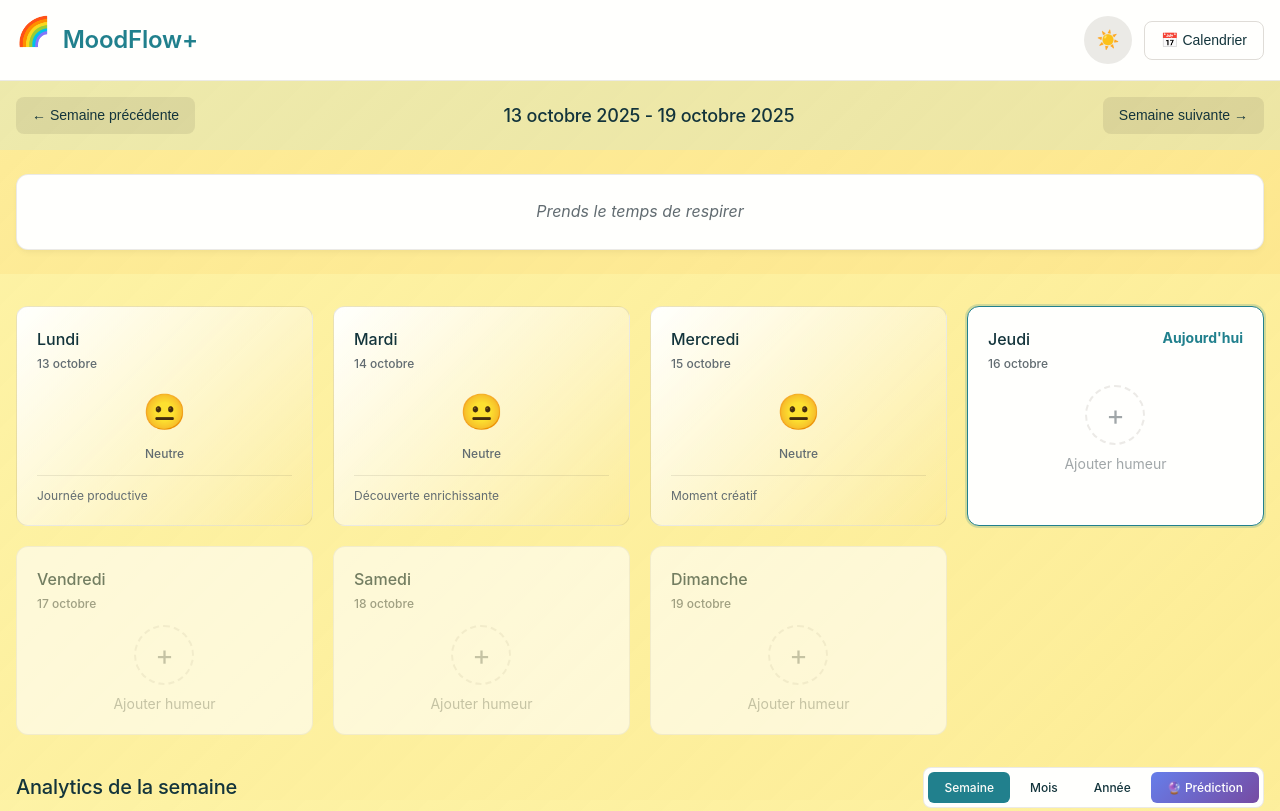
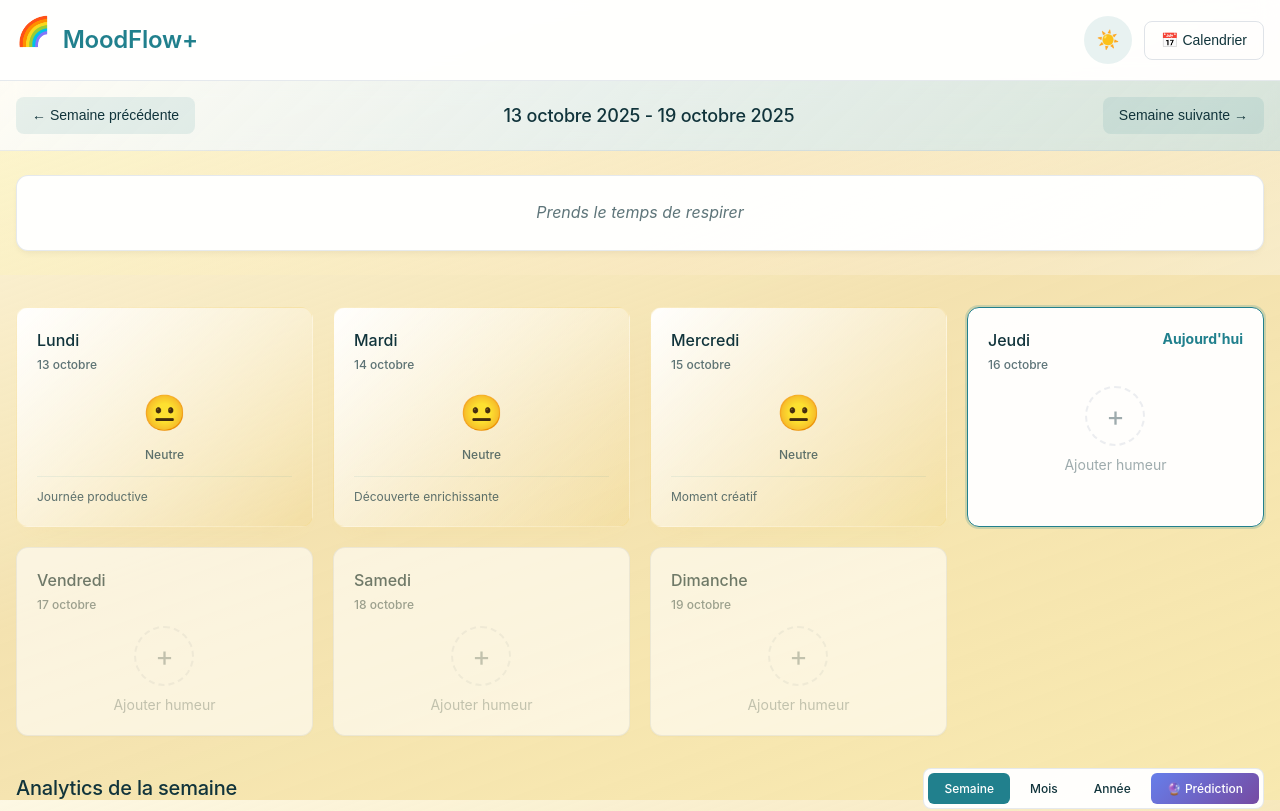
Before and after one commit to Aezule/moodflow, a Vue app: page / in a window 1280 px wide. Shown: the top 811 px of the page. Built offline with nearby package versions, Linux system fonts and the light colour scheme; the HTML template or start-up script is replaced by a standard one; a web font is replaced by a local one.

Commit message:
style: new colors

```diff
--- a/src/assets/main.css
+++ b/src/assets/main.css
@@ -34,36 +34,36 @@
   --color-orange-400-rgb: 230, 129, 97;
 
   /* Background color tokens (Light Mode) */
-  --color-bg-1: rgba(59, 130, 246, 0.08);
-  --color-bg-2: rgba(245, 158, 11, 0.08);
-  --color-bg-3: rgba(34, 197, 94, 0.08);
-  --color-bg-4: rgba(239, 68, 68, 0.08);
-  --color-bg-5: rgba(147, 51, 234, 0.08);
-  --color-bg-6: rgba(249, 115, 22, 0.08);
-  --color-bg-7: rgba(236, 72, 153, 0.08);
-  --color-bg-8: rgba(6, 182, 212, 0.08);
+  --color-bg-1: rgba(125, 211, 252, 0.18);
+  --color-bg-2: rgba(253, 216, 135, 0.18);
+  --color-bg-3: rgba(167, 243, 208, 0.18);
+  --color-bg-4: rgba(248, 153, 153, 0.18);
+  --color-bg-5: rgba(196, 181, 253, 0.18);
+  --color-bg-6: rgba(253, 186, 116, 0.18);
+  --color-bg-7: rgba(244, 182, 228, 0.18);
+  --color-bg-8: rgba(45, 212, 191, 0.18);
 
   /* Semantic Color Tokens (Light Mode) */
-  --color-background: var(--color-cream-50);
-  --color-surface: var(--color-cream-100);
-  --color-text: var(--color-slate-900);
-  --color-text-secondary: var(--color-slate-500);
+  --color-background: rgba(244, 249, 255, 1);
+  --color-surface: rgba(255, 255, 255, 0.96);
+  --color-text: rgba(17, 52, 59, 1);
+  --color-text-secondary: rgba(17, 52, 59, 0.68);
   --color-primary: var(--color-teal-500);
   --color-primary-hover: var(--color-teal-600);
   --color-primary-active: var(--color-teal-700);
-  --color-secondary: rgba(var(--color-brown-600-rgb), 0.12);
-  --color-secondary-hover: rgba(var(--color-brown-600-rgb), 0.2);
-  --color-secondary-active: rgba(var(--color-brown-600-rgb), 0.25);
-  --color-border: rgba(var(--color-brown-600-rgb), 0.2);
-  --color-btn-primary-text: var(--color-cream-50);
-  --color-card-border: rgba(var(--color-brown-600-rgb), 0.12);
-  --color-card-border-inner: rgba(var(--color-brown-600-rgb), 0.12);
+  --color-secondary: rgba(var(--color-teal-500-rgb), 0.1);
+  --color-secondary-hover: rgba(var(--color-teal-500-rgb), 0.18);
+  --color-secondary-active: rgba(var(--color-teal-500-rgb), 0.26);
+  --color-border: rgba(148, 163, 184, 0.3);
+  --color-btn-primary-text: var(--color-white);
+  --color-card-border: rgba(148, 163, 184, 0.24);
+  --color-card-border-inner: rgba(var(--color-teal-500-rgb), 0.08);
   --color-error: var(--color-red-500);
   --color-success: var(--color-teal-500);
   --color-warning: var(--color-orange-500);
   --color-info: var(--color-slate-500);
-  --color-focus-ring: rgba(var(--color-teal-500-rgb), 0.4);
-  --color-select-caret: rgba(var(--color-slate-900-rgb), 0.8);
+  --color-focus-ring: rgba(var(--color-teal-500-rgb), 0.35);
+  --color-select-caret: rgba(var(--color-slate-900-rgb), 0.75);
 
   /* Common style patterns */
   --focus-ring: 0 0 0 3px var(--color-focus-ring);
@@ -148,7 +148,12 @@
   --mood-happy: #6c5ce7;
   --mood-very-happy: #00b894;
   --animation-bounce: cubic-bezier(0.68, -0.55, 0.265, 1.55);
-  --moodflow-background: none;
+  --moodflow-background: linear-gradient(
+    150deg,
+    rgba(224, 242, 254, 0.88) 0%,
+    rgba(219, 255, 244, 0.78) 45%,
+    rgba(255, 255, 255, 0.9) 100%
+  );
 }
 
 @media (prefers-color-scheme: dark) {
@@ -246,35 +251,43 @@
   --color-error-rgb: var(--color-red-400-rgb);
   --color-warning-rgb: var(--color-orange-400-rgb);
   --color-info-rgb: var(--color-gray-300-rgb);
+  --moodflow-background: none;
 }
 
 [data-color-scheme='light'] {
   --color-brown-600-rgb: 94, 82, 64;
   --color-teal-500-rgb: 33, 128, 141;
   --color-slate-900-rgb: 19, 52, 59;
-  --color-background: var(--color-cream-50);
-  --color-surface: var(--color-cream-100);
-  --color-text: var(--color-slate-900);
-  --color-text-secondary: var(--color-slate-500);
+  --color-background: rgba(244, 249, 255, 1);
+  --color-surface: rgba(255, 255, 255, 0.96);
+  --color-text: rgba(17, 52, 59, 1);
+  --color-text-secondary: rgba(17, 52, 59, 0.68);
   --color-primary: var(--color-teal-500);
   --color-primary-hover: var(--color-teal-600);
   --color-primary-active: var(--color-teal-700);
-  --color-secondary: rgba(var(--color-brown-600-rgb), 0.12);
-  --color-secondary-hover: rgba(var(--color-brown-600-rgb), 0.2);
-  --color-secondary-active: rgba(var(--color-brown-600-rgb), 0.25);
-  --color-border: rgba(var(--color-brown-600-rgb), 0.2);
-  --color-btn-primary-text: var(--color-cream-50);
-  --color-card-border: rgba(var(--color-brown-600-rgb), 0.12);
-  --color-card-border-inner: rgba(var(--color-brown-600-rgb), 0.12);
+  --color-secondary: rgba(var(--color-teal-500-rgb), 0.1);
+  --color-secondary-hover: rgba(var(--color-teal-500-rgb), 0.18);
+  --color-secondary-active: rgba(var(--color-teal-500-rgb), 0.26);
+  --color-border: rgba(148, 163, 184, 0.3);
+  --color-btn-primary-text: var(--color-white);
+  --color-card-border: rgba(148, 163, 184, 0.24);
+  --color-card-border-inner: rgba(var(--color-teal-500-rgb), 0.08);
   --color-error: var(--color-red-500);
   --color-success: var(--color-teal-500);
   --color-warning: var(--color-orange-500);
   --color-info: var(--color-slate-500);
-  --color-focus-ring: rgba(var(--color-teal-500-rgb), 0.4);
+  --color-focus-ring: rgba(var(--color-teal-500-rgb), 0.35);
+  --color-select-caret: rgba(var(--color-slate-900-rgb), 0.75);
   --color-success-rgb: var(--color-teal-500-rgb);
   --color-error-rgb: var(--color-red-500-rgb);
   --color-warning-rgb: var(--color-orange-500-rgb);
   --color-info-rgb: var(--color-slate-500-rgb);
+  --moodflow-background: linear-gradient(
+    150deg,
+    rgba(224, 242, 254, 0.88) 0%,
+    rgba(219, 255, 244, 0.78) 45%,
+    rgba(255, 255, 255, 0.9) 100%
+  );
 }
 
 html {
@@ -535,8 +548,15 @@ textarea.form-control {
 }
 
 .week-nav {
-  background: var(--color-bg-1);
+  background: linear-gradient(
+    135deg,
+    rgba(255, 255, 255, 0.72) 0%,
+    rgba(224, 242, 254, 0.65) 45%,
+    rgba(190, 227, 248, 0.55) 100%
+  );
   padding: var(--space-16) 0;
+  border-bottom: 1px solid rgba(148, 163, 184, 0.2);
+  backdrop-filter: blur(10px);
 }
 
 .week-nav__content {
@@ -552,7 +572,12 @@ textarea.form-control {
 
 .quote-section {
   padding: var(--space-24) 0;
-  background: var(--color-bg-2);
+  background: linear-gradient(
+    135deg,
+    rgba(253, 246, 178, 0.32) 0%,
+    rgba(255, 235, 205, 0.28) 55%,
+    rgba(255, 255, 255, 0.3) 100%
+  );
 }
 
 .quote-card {
@@ -592,11 +617,12 @@ textarea.form-control {
   transition: all var(--duration-normal) var(--ease-standard);
   position: relative;
   overflow: hidden;
+  box-shadow: var(--day-card-shadow, var(--shadow-sm));
 }
 
 .day-card:hover {
   transform: translateY(-4px);
-  box-shadow: var(--shadow-lg);
+  box-shadow: var(--day-card-shadow-hover, var(--shadow-lg));
 }
 
 .day-card--today {
--- a/src/components/WeekGrid.vue
+++ b/src/components/WeekGrid.vue
@@ -27,8 +27,14 @@ const getCardStyle = (day) => {
   if (!day.entry) {
     return null;
   }
+  const accent = day.entry.color;
+  const surfaceTint = `${accent}22`;
+  const borderTint = `${accent}33`;
   return {
-    background: `linear-gradient(135deg, var(--color-surface) 0%, ${day.entry.color}10 100%)`,
+    background: `linear-gradient(135deg, var(--color-surface) 0%, ${surfaceTint} 96%)`,
+    borderColor: borderTint,
+    '--day-card-shadow': `0 12px 22px -18px ${borderTint}`,
+    '--day-card-shadow-hover': `0 18px 32px -16px ${borderTint}`,
   };
 };
 </script>
--- a/src/controllers/moodController.js
+++ b/src/controllers/moodController.js
@@ -25,10 +25,7 @@ import {
   saveStateToStorage,
   getAnalyticsViews,
   fetchCityForecast,
-  computePredictionFromForecast,
   setAnalyticsPeriod,
-  trainAndPredictWithML,
-  generateTrainingData,
   trainAllModelsAndPredict,
 } from '../models/moodModel';
 
@@ -104,18 +101,18 @@ export function createMoodController() {
 
   const moodBackgroundMap = {
     light: {
-      1: 'linear-gradient(135deg, rgba(15, 23, 42, 0.92), rgba(30, 41, 59, 0.88), rgba(59, 130, 246, 0.45))',
-      2: 'linear-gradient(135deg, rgba(55, 65, 81, 0.9), rgba(75, 85, 99, 0.78), rgba(148, 163, 184, 0.35))',
-      3: 'linear-gradient(135deg, rgba(254, 240, 138, 0.75), rgba(253, 224, 71, 0.55))',
-      4: 'linear-gradient(135deg, rgba(253, 224, 71, 0.7), rgba(250, 204, 21, 0.55), rgba(249, 115, 22, 0.35))',
-      5: 'linear-gradient(135deg, rgba(110, 231, 183, 0.85), rgba(52, 211, 153, 0.7), rgba(16, 185, 129, 0.45))',
+      1: 'linear-gradient(160deg, rgba(226, 232, 240, 0.88), rgba(148, 163, 184, 0.62), rgba(71, 85, 105, 0.72))',
+      2: 'linear-gradient(160deg, rgba(248, 236, 229, 0.86), rgba(214, 174, 146, 0.58), rgba(181, 137, 111, 0.68))',
+      3: 'linear-gradient(160deg, rgba(255, 248, 223, 0.86), rgba(244, 208, 111, 0.55), rgba(250, 224, 134, 0.66))',
+      4: 'linear-gradient(160deg, rgba(224, 255, 244, 0.86), rgba(153, 232, 195, 0.55), rgba(94, 212, 162, 0.66))',
+      5: 'linear-gradient(160deg, rgba(219, 234, 254, 0.9), rgba(125, 180, 248, 0.55), rgba(95, 168, 246, 0.66))',
     },
     dark: {
-      1: 'linear-gradient(135deg, rgba(10, 12, 24, 0.95), rgba(24, 31, 55, 0.88), rgba(56, 189, 248, 0.2))',
-      2: 'linear-gradient(135deg, rgba(22, 27, 45, 0.94), rgba(45, 55, 72, 0.82), rgba(148, 163, 184, 0.18))',
-      3: 'linear-gradient(135deg, rgba(63, 63, 70, 0.75), rgba(113, 113, 122, 0.28))',
-      4: 'linear-gradient(135deg, rgba(120, 53, 15, 0.35), rgba(234, 179, 8, 0.25))',
-      5: 'linear-gradient(135deg, rgba(15, 118, 110, 0.45), rgba(16, 185, 129, 0.25))',
+      1: 'linear-gradient(160deg, rgba(15, 23, 42, 0.95), rgba(30, 41, 59, 0.82), rgba(71, 85, 105, 0.4))',
+      2: 'linear-gradient(160deg, rgba(32, 24, 18, 0.94), rgba(67, 43, 30, 0.82), rgba(178, 124, 89, 0.26))',
+      3: 'linear-gradient(160deg, rgba(36, 26, 10, 0.94), rgba(88, 61, 18, 0.72), rgba(244, 208, 111, 0.26))',
+      4: 'linear-gradient(160deg, rgba(6, 31, 23, 0.96), rgba(17, 76, 61, 0.72), rgba(94, 212, 162, 0.26))',
+      5: 'linear-gradient(160deg, rgba(10, 31, 54, 0.96), rgba(29, 78, 216, 0.55), rgba(95, 168, 246, 0.32))',
     },
   };
 
--- a/src/models/moodModel.js
+++ b/src/models/moodModel.js
@@ -1,9 +1,9 @@
 export const moodLevels = {
-  1: { emoji: '😢', label: 'Très triste', color: '#ff4757', value: 1 },
-  2: { emoji: '😔', label: 'Triste', color: '#ff7675', value: 2 },
-  3: { emoji: '😐', label: 'Neutre', color: '#fdcb6e', value: 3 },
-  4: { emoji: '😊', label: 'Heureux', color: '#6c5ce7', value: 4 },
-  5: { emoji: '😄', label: 'Très heureux', color: '#00b894', value: 5 },
+  1: { emoji: '😢', label: 'Très triste', color: '#475569', value: 1 },
+  2: { emoji: '😔', label: 'Triste', color: '#b5896f', value: 2 },
+  3: { emoji: '😐', label: 'Neutre', color: '#f4d06f', value: 3 },
+  4: { emoji: '😊', label: 'Heureux', color: '#5ed4a2', value: 4 },
+  5: { emoji: '😄', label: 'Très heureux', color: '#5fa8f6', value: 5 },
 };
 
 export const quotes = {
@@ -1709,8 +1709,6 @@ class LinearRegression {
    * β = (X'X)⁻¹X'y
    */
   fit(X, y) {
-    const m = X.length;
-    const n = X[0].length;
 
     // Ajouter colonne de 1 pour l'intercept
     const X_with_intercept = X.map((row) => [1, ...row]);
```
